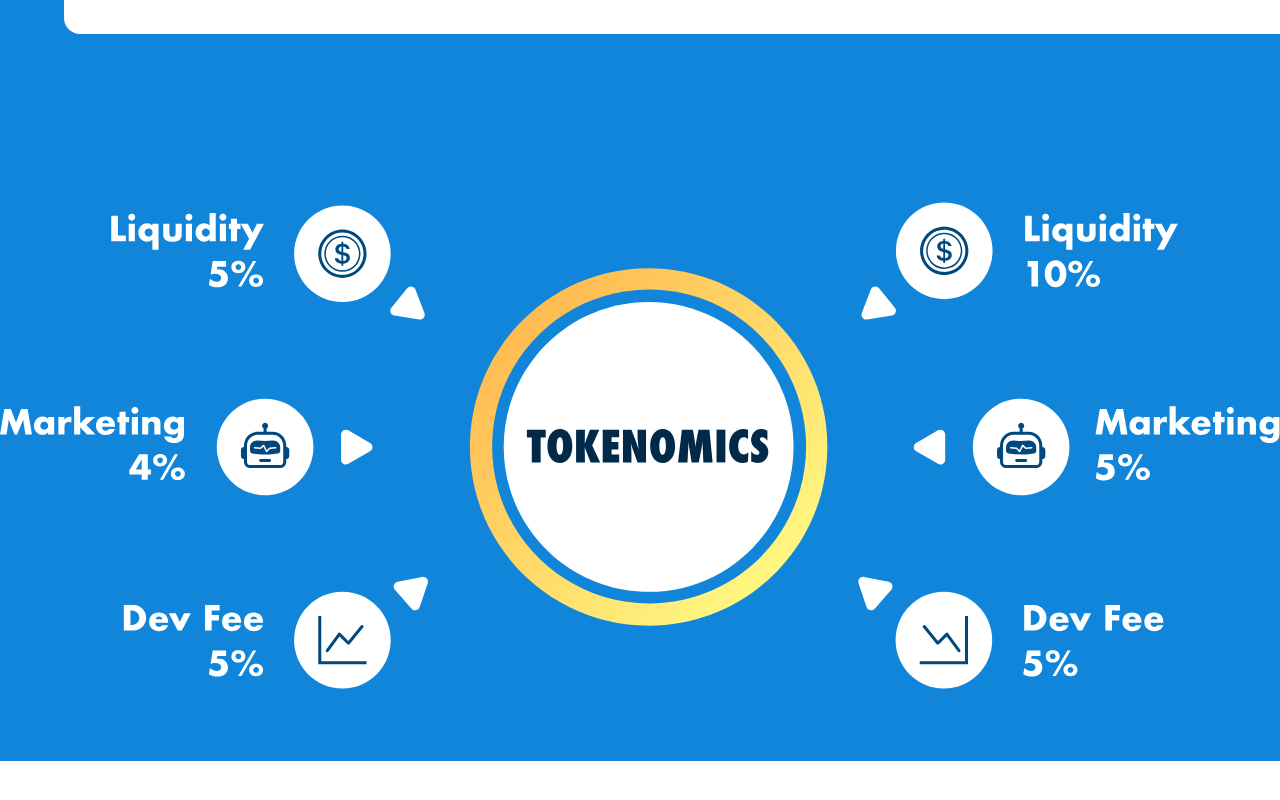
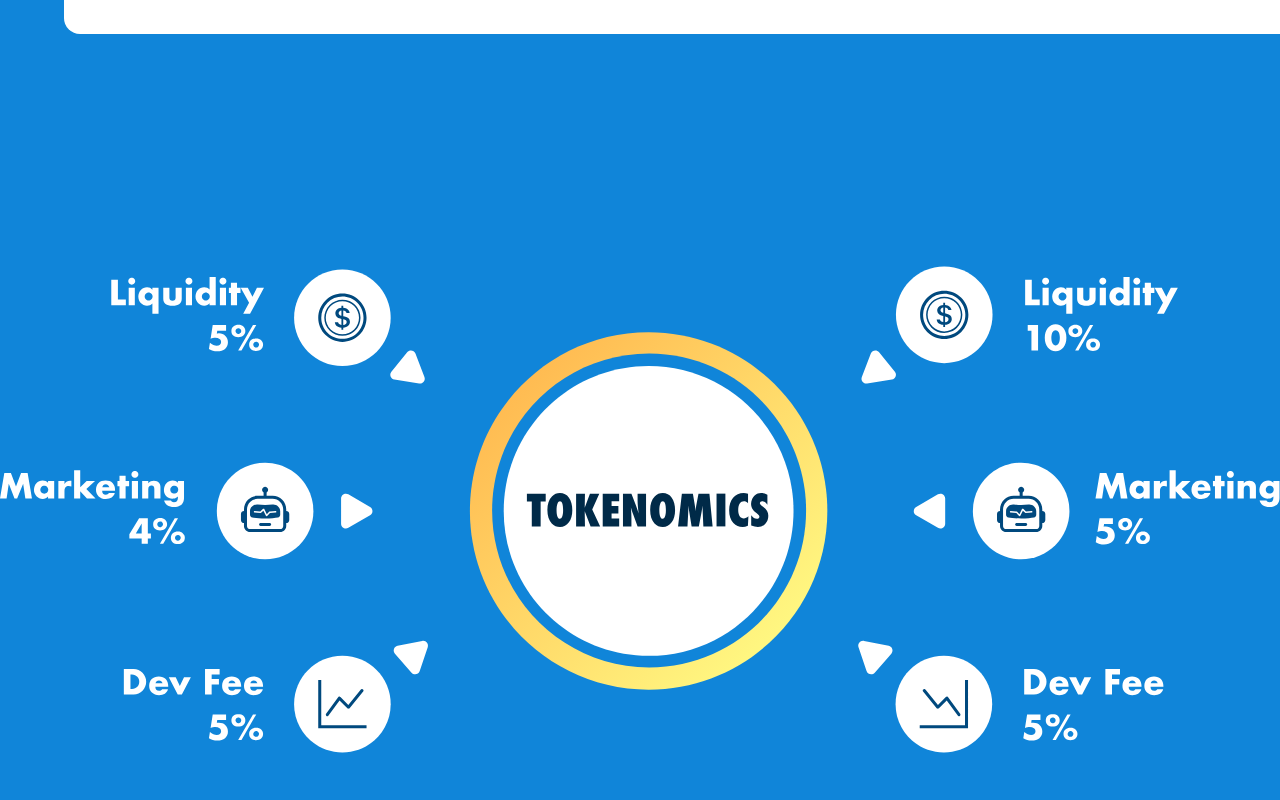
Before and after one commit to Titan-Inu/frontend, a Next.js app in the folder frontend/: page / in a window 1280 px wide. Shown: the part 1798-2598 px from the top of the page. Before the commit the page ends 2559 px from the top, so only its background shows below. Built offline with nearby package versions, Linux system fonts and the light colour scheme.

Commit message:
tokenomics margins

```diff
--- a/frontend/assets/tokenomics.tsx
+++ b/frontend/assets/tokenomics.tsx
@@ -1,5 +1,6 @@
 export default function Tokenomics () {
     return (
+
     <svg width="1325" height="503" viewBox="0 0 1325 503" fill="none" xmlns="http://www.w3.org/2000/svg">
 <path d="M122.05 13.61V34.19H130.275V40H115.19V13.61H122.05Z" fill="white"/>
 <path d="M139.558 22.045V40H133.223V22.045H139.558ZM132.803 15.15C132.803 14.66 132.896 14.205 133.083 13.785C133.27 13.3416 133.526 12.9566 133.853 12.63C134.18 12.3033 134.553 12.0466 134.973 11.86C135.416 11.6733 135.883 11.58 136.373 11.58C136.863 11.58 137.318 11.6733 137.738 11.86C138.181 12.0466 138.566 12.3033 138.893 12.63C139.22 12.9566 139.476 13.3416 139.663 13.785C139.85 14.205 139.943 14.66 139.943 15.15C139.943 15.64 139.85 16.1066 139.663 16.55C139.476 16.97 139.22 17.3433 138.893 17.67C138.566 17.9966 138.181 18.2533 137.738 18.44C137.318 18.6266 136.863 18.72 136.373 18.72C135.883 18.72 135.416 18.6266 134.973 18.44C134.553 18.2533 134.18 17.9966 133.853 17.67C133.526 17.3433 133.27 16.97 133.083 16.55C132.896 16.1066 132.803 15.64 132.803 15.15Z" fill="white"/>
--- a/frontend/pages/index.tsx
+++ b/frontend/pages/index.tsx
@@ -10,7 +10,7 @@ export default function Index() {
       <Nav/>
       <Hero/>
       <About/>
-     <div className='bg-blue-400 flex justify-center py-16 '>
+     <div className='bg-blue-400 flex justify-center py-32 '>
       <Tokenomics />
     </div>
     </body>
```
